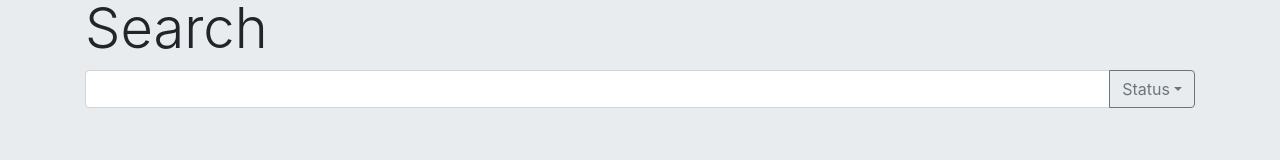
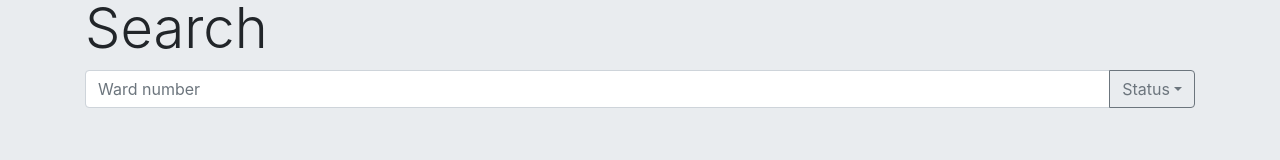
Before and after one commit to karyacoub/it202-project2, a plain HTML site: page index.html in a window 1280 px wide. Shown: the part 125-285 px from the top of the page. Drawn offline with nearby package versions, Linux system fonts and the light colour scheme; some packages are replaced by stand-ins of ours.

Commit message:
added placeholder to search box

```diff
--- a/index.html
+++ b/index.html
@@ -39,7 +39,7 @@
         <div class="container">
           <h1 class=display-4>Search</h1>
           <div class="input-group">
-            <input type="text" id="ward-number" class="form-control">
+            <input type="text" id="ward-number" class="form-control" placeholder="Ward number">
             <div class="input-group-append">
               <button class="btn btn-outline-secondary dropdown-toggle" type="button" data-toggle="dropdown" aria-haspopup="true" aria-expanded="false">Status</button>
               <div class="dropdown-menu">
```
